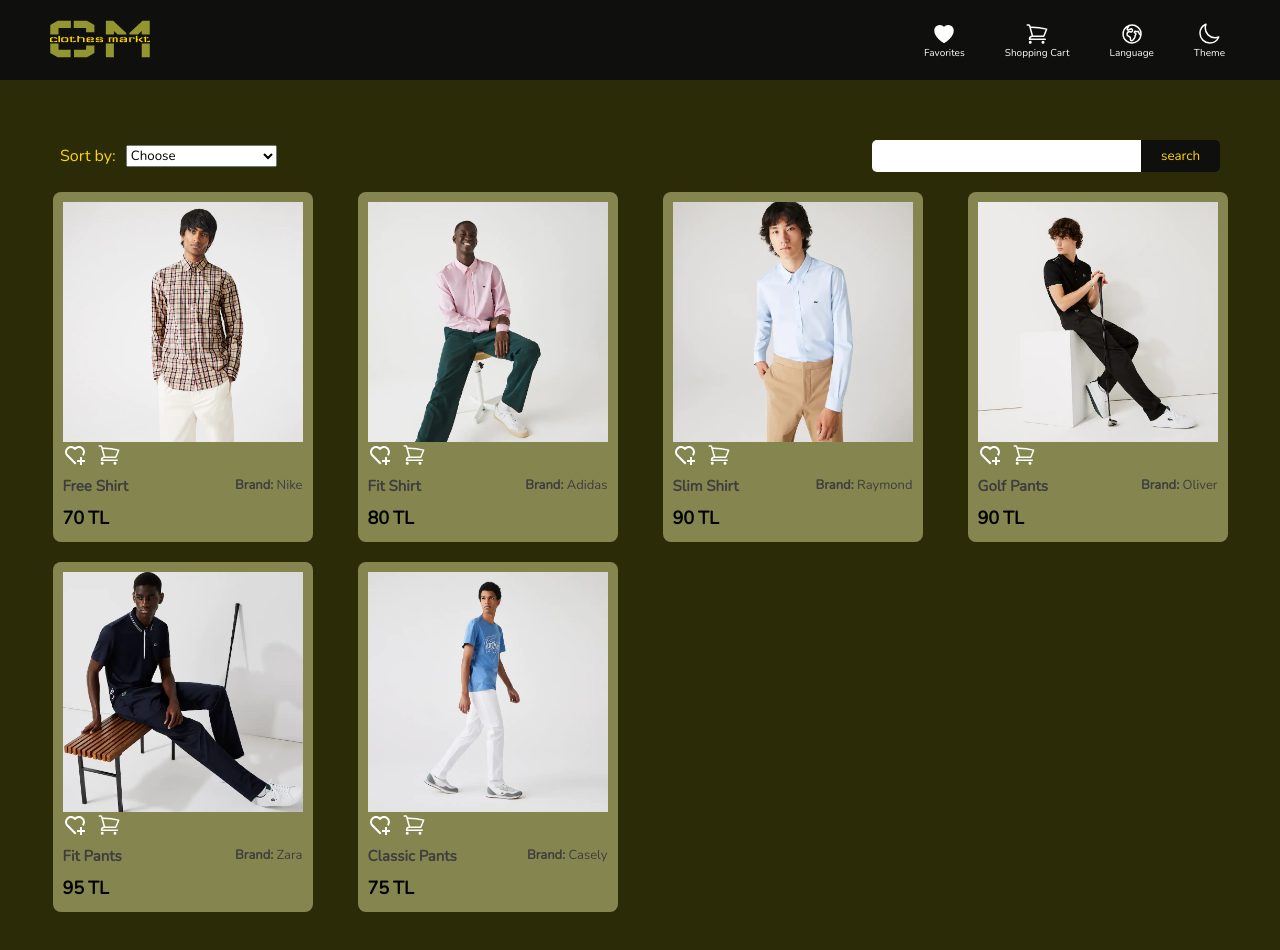
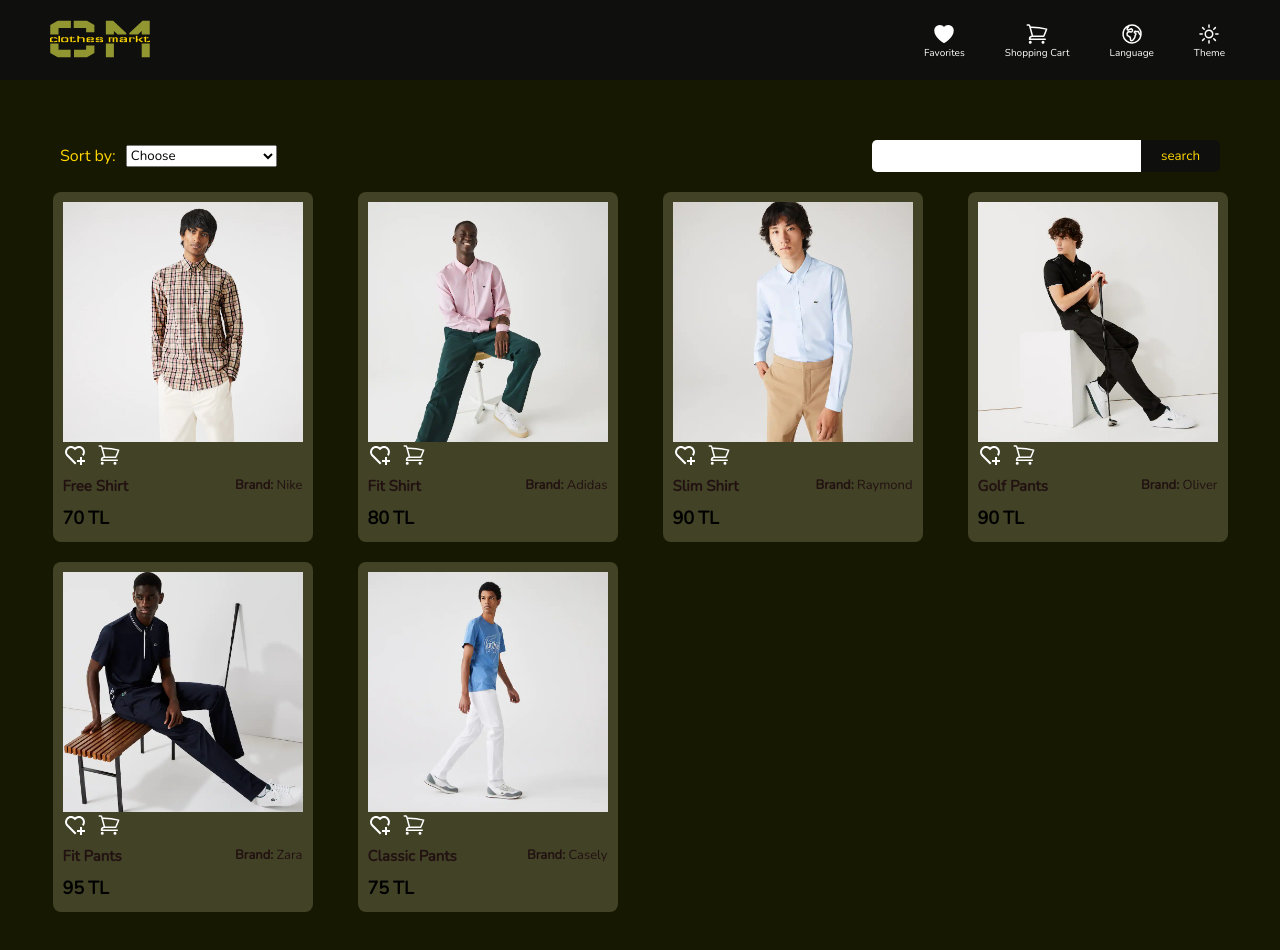
Before and after one commit to burak-caniklioglu/clothes-markt, a React (Create React App) app: page / in a window 1280 px wide. Both pictures are taken after a click on the element 1209 px from the left and 35 px from the top of the page. Shown: the top 950 px of the page. Built offline with nearby package versions, Linux system fonts and the light colour scheme.

Commit message:
darkMode add

```diff
--- a/src/components/Navbar/index.jsx
+++ b/src/components/Navbar/index.jsx
@@ -4,12 +4,23 @@ import { Link } from 'react-router-dom';
 import Favorite from '../../constants/icons/favorite';
 import Cart from '../../constants/icons/cart';
 import World from '../../constants/icons/world';
-import Theme from '../../constants/icons/moon';
+import Moon from '../../constants/icons/moon';
+import Sun from '../../constants/icons/sun';
 import useWindowSize from '../../hooks/useWindowSize';
 import Logo from '../../constants/icons/logo';
+import { useDispatch, useSelector } from 'react-redux';
+import { changeMode } from '../../features/themeSlice';
 
 function Navbar() {
   const [width] = useWindowSize();
+  const theme = useSelector((state) => state);
+  const { darkMode } = theme;
+  console.log(darkMode);
+  const dispatch = useDispatch();
+
+  const handleChangeMode = () => {
+    dispatch(changeMode());
+  };
 
   return (
     <div className="nav">
@@ -43,8 +54,8 @@ function Navbar() {
             {width > 768 && <div>Language</div>}
           </div>
           <div className="nav-btn world">
-            <div>
-              <Theme />
+            <div onClick={() => handleChangeMode()}>
+              {darkMode ? <Sun /> : <Moon />}
             </div>
             {width > 768 && <div>Theme</div>}
           </div>
--- a/src/components/ProductItem/index.js
+++ b/src/components/ProductItem/index.js
@@ -16,6 +16,8 @@ function ProductItem({ product }) {
   const { brand, name, price, image } = product;
   const favorites = useSelector((state) => state.favorites);
   const { favoriteItems } = favorites;
+  const theme = useSelector((state) => state);
+  const { darkMode } = theme;
   const dispatch = useDispatch();
   const navigate = useNavigate();
 
@@ -33,12 +35,12 @@ function ProductItem({ product }) {
   };
 
   return (
-    <div className="card__item" role="none">
+    <div className="card__item" style={{backgroundColor: darkMode && '#424227'}} role="none">
       <img src={image} alt="item-img" />
       <div className="product-btns">
         <div className="favorite-btn">
-          {favoriteItems?.length >= 0 && (
-            favoriteItems?.find((item) => product?.slug === item?.slug) ? (
+          {favoriteItems?.length >= 0 &&
+            (favoriteItems?.find((item) => product?.slug === item?.slug) ? (
               <div onClick={() => handleRemoveFromfavorites(product)}>
                 <Favorite />
               </div>
@@ -46,8 +48,7 @@ function ProductItem({ product }) {
               <div onClick={() => handleAddToFavorites(product)}>
                 <FavoritePlus />
               </div>
-            )
-          ) }
+            ))}
         </div>
         <div className="cart-btn" onClick={() => handleAddToCart(product)}>
           <Cart />
@@ -55,8 +56,8 @@ function ProductItem({ product }) {
       </div>
       <div className="card__item-content">
         <div className="card__item-info">
-          <p className="card__item-info-brand">{name}</p>
-          <p className="card__item-info-color">
+          <p className="card__item-info-brand" style={{color: darkMode && '#211'}} >{name}</p>
+          <p className="card__item-info-color" style={{color: darkMode && '#211'}}>
             <b>Brand: </b>
             {brand}
           </p>
--- /dev/null
+++ b/src/constants/icons/sun.jsx
@@ -0,0 +1,23 @@
+import React from 'react';
+
+function Sun() {
+  return (
+    <svg
+      xmlns="http://www.w3.org/2000/svg"
+      fill="none"
+      width="24px"
+      viewBox="0 0 24 24"
+      strokeWidth={1.5}
+      stroke="currentColor"
+      className="w-6 h-6"
+    >
+      <path
+        strokeLinecap="round"
+        strokeLinejoin="round"
+        d="M12 3v2.25m6.364.386l-1.591 1.591M21 12h-2.25m-.386 6.364l-1.591-1.591M12 18.75V21m-4.773-4.227l-1.591 1.591M5.25 12H3m4.227-4.773L5.636 5.636M15.75 12a3.75 3.75 0 11-7.5 0 3.75 3.75 0 017.5 0z"
+      />
+    </svg>
+  );
+}
+
+export default Sun;
--- /dev/null
+++ b/src/features/themeSlice.js
@@ -0,0 +1,17 @@
+import { createSlice } from '@reduxjs/toolkit';
+
+const initialState = false;
+
+const themeSlice = createSlice({
+  name: 'theme',
+  initialState,
+  reducers: {
+    changeMode: (state) => {
+      return (state = !state);
+    },
+  },
+});
+
+export const { changeMode } = themeSlice.actions;
+
+export default themeSlice.reducer;
--- a/src/pages/Cart/index.js
+++ b/src/pages/Cart/index.js
@@ -1,13 +1,19 @@
 import React from 'react';
+import { useSelector } from 'react-redux';
 import Cart from '../../components/Cart';
 import Navbar from '../../components/Navbar';
 import './cartPage.scss';
 
 function CartPage() {
+  const theme = useSelector((state) => state);
+  const { darkMode } = theme;
   return (
     <>
       <Navbar />
-      <main className="cartPage-section">
+      <main
+        className="cartPage-section"
+        style={{ backgroundColor: darkMode && '#171801' }}
+      >
         <section className="cartPage-container">
           <Cart />
         </section>
--- a/src/pages/Favorite/index.js
+++ b/src/pages/Favorite/index.js
@@ -1,13 +1,16 @@
 import React from 'react';
+import { useSelector } from 'react-redux';
 import Favorites from '../../components/Favorites';
 import Navbar from '../../components/Navbar';
 import './favorite.scss';
 
 function FavoritePage() {
+  const theme = useSelector((state) => state);
+  const { darkMode } = theme;
   return (
     <>
       <Navbar />
-      <main className="favorite-section">
+      <main className="favorite-section" style={{backgroundColor: darkMode && '#171801'}} >
         <section className="favorite-container">
           <Favorites />
         </section>
--- a/src/pages/Main/index.js
+++ b/src/pages/Main/index.js
@@ -1,13 +1,16 @@
 import React from 'react';
+import { useSelector } from 'react-redux';
 import Navbar from '../../components/Navbar';
 import Products from '../../components/Products';
 import './Main.scss';
 
 function Main() {
+  const theme = useSelector((state) => state);
+  const { darkMode } = theme;
   return (
     <>
       <Navbar />
-      <main className="main-section">
+      <main className="main-section" style={{backgroundColor: darkMode && '#171801'}} >
         <section className="main-container">
           <Products />
         </section>
--- a/src/store/index.jsx
+++ b/src/store/index.jsx
@@ -1,10 +1,12 @@
 import { configureStore } from '@reduxjs/toolkit';
 import cartReducer from '../features/cartSlice';
 import favoriteReducer from '../features/favoriteSlice';
+import themeReducer from '../features/themeSlice';
 
 export default configureStore({
   reducer: {
     cart: cartReducer,
     favorites: favoriteReducer,
+    darkMode:themeReducer,
   },
 });
```
